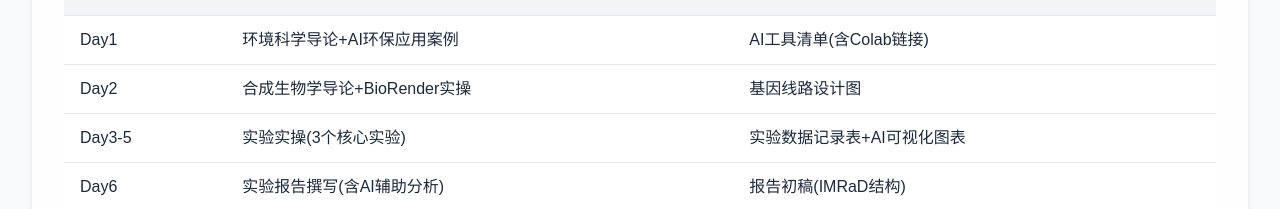
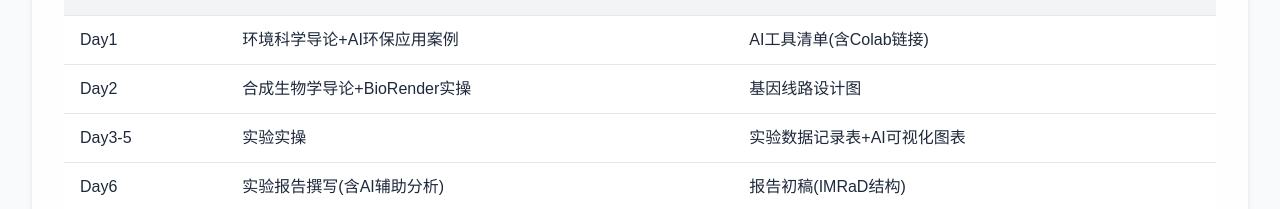
Before and after one commit to Tesla-R/Aishapublicwelfare, a plain HTML site: page index.html in a window 1280 px wide. Shown: the part 3289-3498 px from the top of the page. Drawn offline with nearby package versions, Linux system fonts and the light colour scheme.

Commit message:
Update index.html

```diff
--- a/index.html
+++ b/index.html
@@ -480,7 +480,7 @@
                                 </tr>
                                 <tr>
                                     <td class="py-3 px-4">Day3-5</td>
-                                    <td class="py-3 px-4">实验实操(3个核心实验)</td>
+                                    <td class="py-3 px-4">实验实操</td>
                                     <td class="py-3 px-4">实验数据记录表+AI可视化图表</td>
                                 </tr>
                                 <tr>
```
